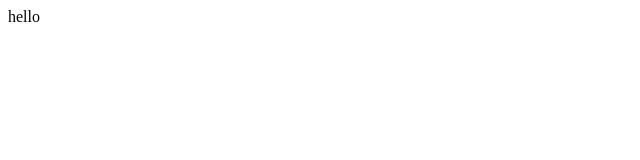
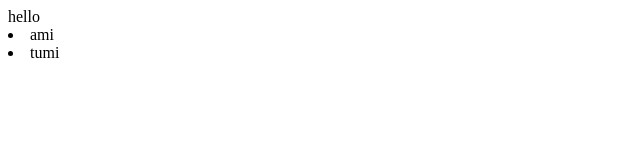
Before and after one commit to Showrab-hassan/my-second-repo, a plain HTML site: page my-second-repo/index.html in a window 1280 px wide. Shown: the full height of the page, 0-640 px from the left. Drawn offline with Linux system fonts and the light colour scheme.

Commit message:
nav bar created

```diff
--- a/my-second-repo/index.html
+++ b/my-second-repo/index.html
@@ -7,5 +7,10 @@
 </head>
 <body>
     hello
+
+    <nav>
+        <li>ami</li>
+        <li>tumi</li>
+    </nav>
 </body>
 </html>
```
